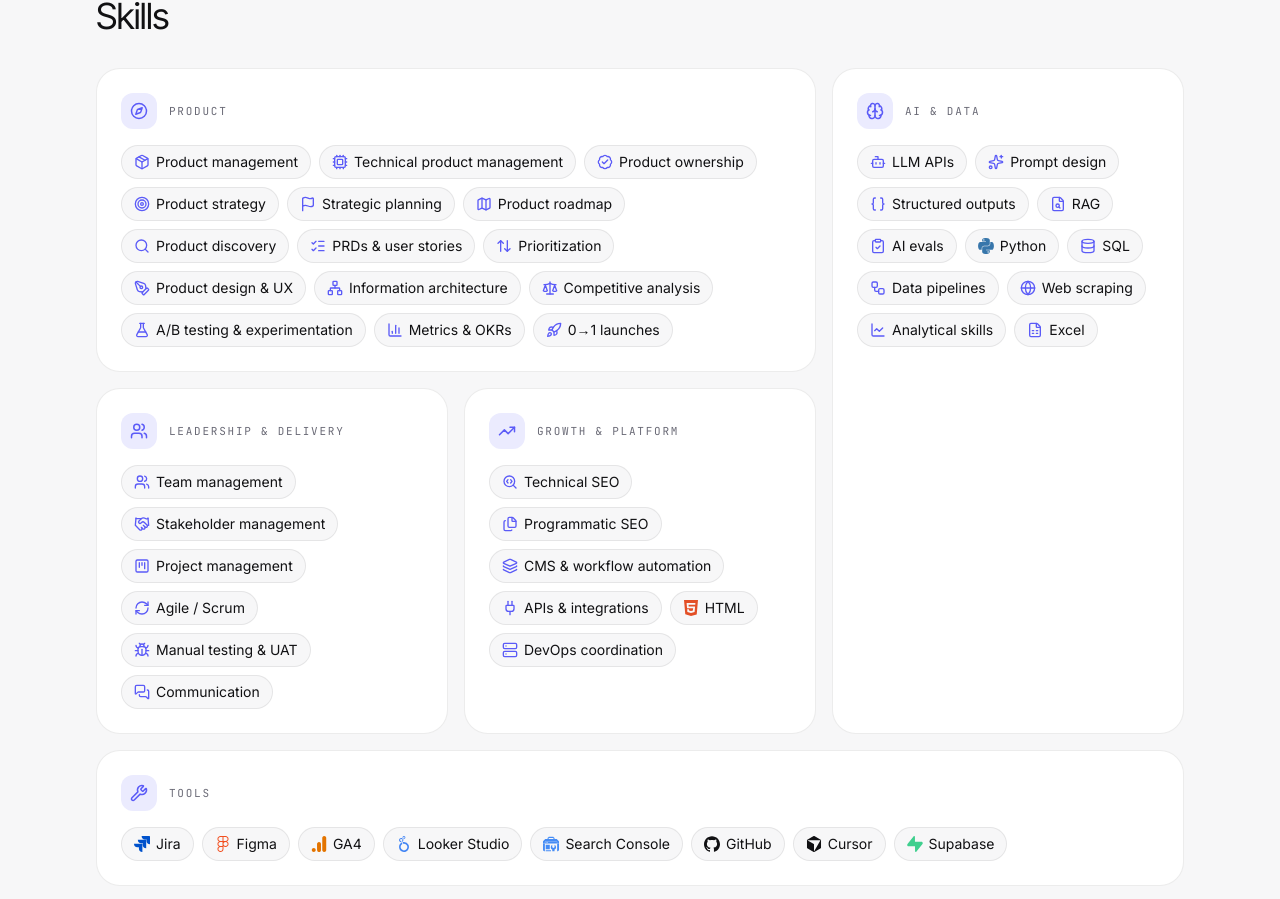
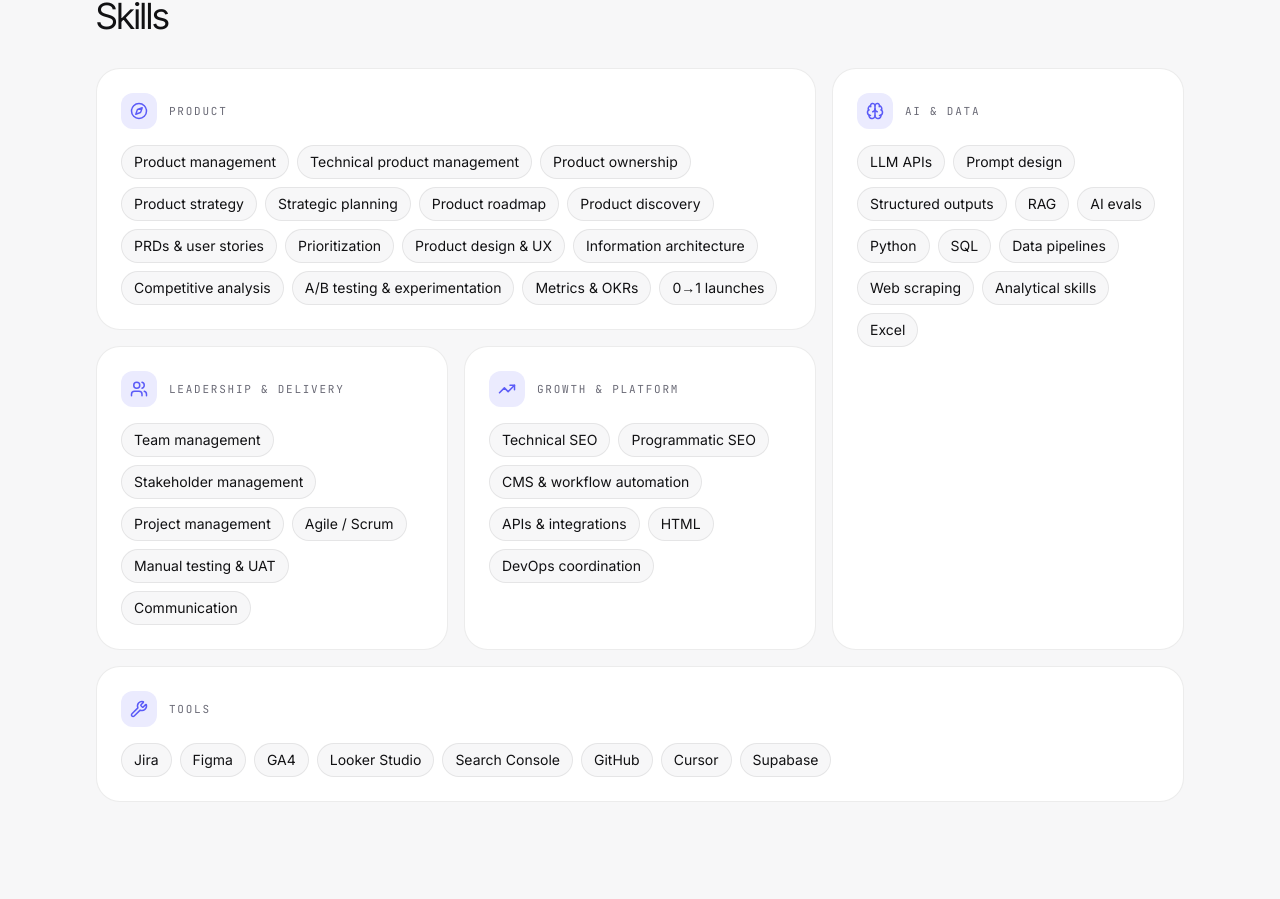
Before and after one commit to lariyaharsh88/pm-portfolio, a Next.js app: page /experience in a window 1280 px wide. Shown: the part 2686-3585 px from the top of the page. Built offline with nearby package versions, Linux system fonts and the light colour scheme; no server answers.

Commit message:
Skills: keep icons on categories only
Co-Authored-By: Claude Opus 5.5 <noreply@anthropic.com>

```diff
--- a/package.json
+++ b/package.json
@@ -23,7 +23,6 @@
     "react": "19.3.0",
     "react-dom": "19.3.0",
     "remark-gfm": "^4.0.1",
-    "simple-icons": "^16.35.0",
     "tailwind-merge": "^3.7.0"
   },
   "devDependencies": {
--- a/src/components/experience/skill-icons.tsx
+++ b/src/components/experience/skill-icons.tsx
@@ -1,59 +1,4 @@
-import {
-  ArrowUpDown,
-  BadgeCheck,
-  BarChart3,
-  Bug,
-  Cpu,
-  Files,
-  Flag,
-  FileSearch,
-  Globe,
-  Handshake,
-  LineChart,
-  Network,
-  Package,
-  PenTool,
-  Plug,
-  RefreshCw,
-  Scale,
-  SearchCode,
-  Server,
-  SquareKanban,
-  Bot,
-  Braces,
-  Brain,
-  ClipboardCheck,
-  Compass,
-  Database,
-  FileSpreadsheet,
-  FlaskConical,
-  Layers,
-  ListChecks,
-  Map,
-  MessagesSquare,
-  Rocket,
-  Search,
-  Sparkles,
-  Target,
-  TrendingUp,
-  Users,
-  Workflow,
-  Wrench,
-  type LucideIcon,
-} from "lucide-react"
-import {
-  siCursor,
-  siFigma,
-  siGithub,
-  siGoogleanalytics,
-  siGooglesearchconsole,
-  siHtml5,
-  siJira,
-  siLooker,
-  siPython,
-  siSupabase,
-  type SimpleIcon,
-} from "simple-icons"
+import { Brain, Compass, TrendingUp, Users, Wrench, type LucideIcon } from "lucide-react"
 
 /** Icon shown in each skill-group header. */
 export const groupIcons: Record<string, LucideIcon> = {
@@ -63,78 +8,3 @@ export const groupIcons: Record<string, LucideIcon> = {
   "Growth & Platform": TrendingUp,
   Tools: Wrench,
 }
-
-/** Official brand marks (Simple Icons, CC0) for tools and languages. */
-const brandIcons: Record<string, SimpleIcon> = {
-  Python: siPython,
-  HTML: siHtml5,
-  Jira: siJira,
-  Figma: siFigma,
-  GA4: siGoogleanalytics,
-  "Looker Studio": siLooker,
-  "Search Console": siGooglesearchconsole,
-  GitHub: siGithub,
-  Cursor: siCursor,
-  Supabase: siSupabase,
-}
-
-/** Generic icons for skills without a brand. */
-const skillIcons: Record<string, LucideIcon> = {
-  "Product roadmap": Map,
-  "Product strategy": Target,
-  "Product discovery": Search,
-  "PRDs & user stories": ListChecks,
-  "A/B testing & experimentation": FlaskConical,
-  "Metrics & OKRs": BarChart3,
-  "0→1 launches": Rocket,
-  "LLM APIs": Bot,
-  "Prompt design": Sparkles,
-  "Structured outputs": Braces,
-  "AI evals": ClipboardCheck,
-  SQL: Database,
-  "Data pipelines": Workflow,
-  Excel: FileSpreadsheet,
-  Communication: MessagesSquare,
-  "CMS & workflow automation": Layers,
-  "Product management": Package,
-  "Technical product management": Cpu,
-  "Product ownership": BadgeCheck,
-  "Strategic planning": Flag,
-  Prioritization: ArrowUpDown,
-  "Product design & UX": PenTool,
-  "Information architecture": Network,
-  "Competitive analysis": Scale,
-  RAG: FileSearch,
-  "Web scraping": Globe,
-  "Analytical skills": LineChart,
-  "Team management": Users,
-  "Stakeholder management": Handshake,
-  "Project management": SquareKanban,
-  "Agile / Scrum": RefreshCw,
-  "Manual testing & UAT": Bug,
-  "Technical SEO": SearchCode,
-  "Programmatic SEO": Files,
-  "APIs & integrations": Plug,
-  "DevOps coordination": Server,
-}
-
-// Brand colors this dark disappear on a dark background, so they follow the text color instead.
-const nearBlack = new Set(["000000", "181717", "191919"])
-
-export function SkillIcon({ name }: { name: string }) {
-  const brand = brandIcons[name]
-  if (brand) {
-    return (
-      <svg
-        viewBox="0 0 24 24"
-        aria-hidden
-        className="size-4 shrink-0"
-        fill={nearBlack.has(brand.hex) ? "currentColor" : `#${brand.hex}`}
-      >
-        <path d={brand.path} />
-      </svg>
-    )
-  }
-  const Icon = skillIcons[name]
-  return Icon ? <Icon aria-hidden className="size-4 shrink-0 text-accent-ink" /> : null
-}
--- a/src/components/experience/skills-bento.tsx
+++ b/src/components/experience/skills-bento.tsx
@@ -9,7 +9,7 @@ import { useFinePointer } from "@/hooks/useFinePointer"
 import { useReducedMotionSafe } from "@/hooks/useReducedMotionSafe"
 import { cn } from "@/lib/cn"
 import { spring } from "@/lib/motion"
-import { groupIcons, SkillIcon } from "@/components/experience/skill-icons"
+import { groupIcons } from "@/components/experience/skill-icons"
 
 const layouts = ["md:col-span-2", "md:row-span-2", "", "", "md:col-span-3"] as const
 
@@ -27,9 +27,8 @@ export function SkillsBento() {
                   {group.items.map((item) => (
                     <li
                       key={item}
-                      className="inline-flex items-center gap-1.5 rounded-full border border-border bg-bg px-3 py-1.5 text-sm text-fg"
+                      className="rounded-full border border-border bg-bg px-3 py-1.5 text-sm text-fg"
                     >
-                      <SkillIcon name={item} />
                       {item}
                     </li>
                   ))}
```
Also changed, not shown: 1 other file (tests, documents, lock files or other folders).
